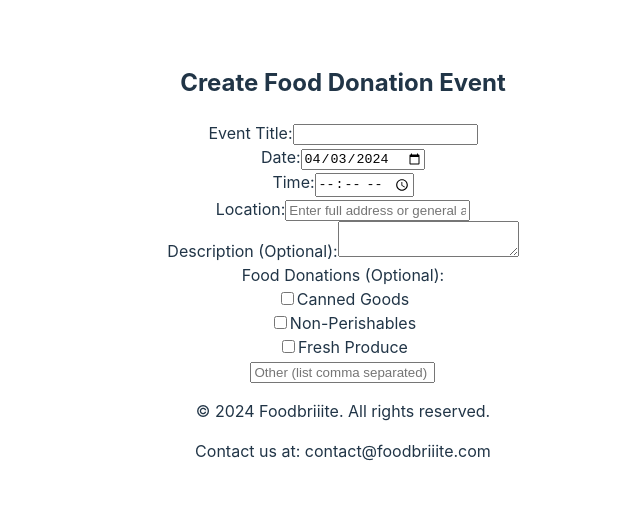
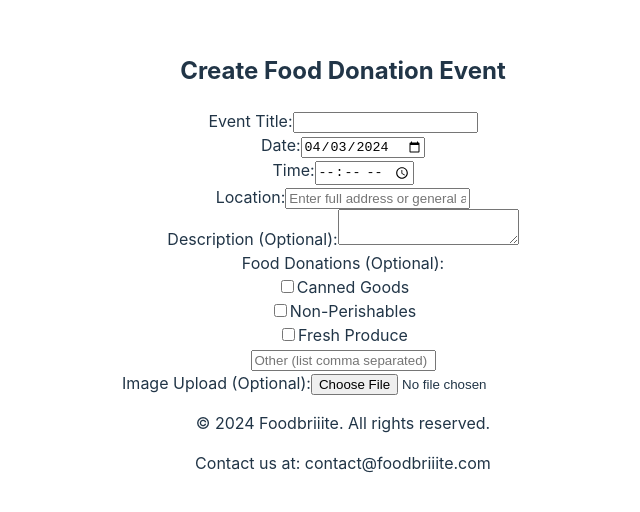
Before and after one commit to SaraM09/hackathon-1-front-end, a React (Vite) app: page / in a window 1280 px wide. Shown: the part 138-650 px from the top of the page, without its empty margins (297-937 px from the left). Built offline with nearby package versions, Linux system fonts and the light colour scheme.

Commit message:
add the option to add images

```diff
--- a/src/components/CreateEventForm.jsx
+++ b/src/components/CreateEventForm.jsx
@@ -102,6 +102,10 @@ const CreateEventForm = () => {
           <input type="text" name="foodDonations" id="otherDonations" placeholder="Other (list comma separated)" onChange={handleInputChange} />
         </div>
         </div>
+        <div className="form-group">
+        <label htmlFor="imageFile">Image Upload (Optional):</label>
+        <input type="file" name="imageFile"></input>
+        </div>
       </form>
   )
 }
```
